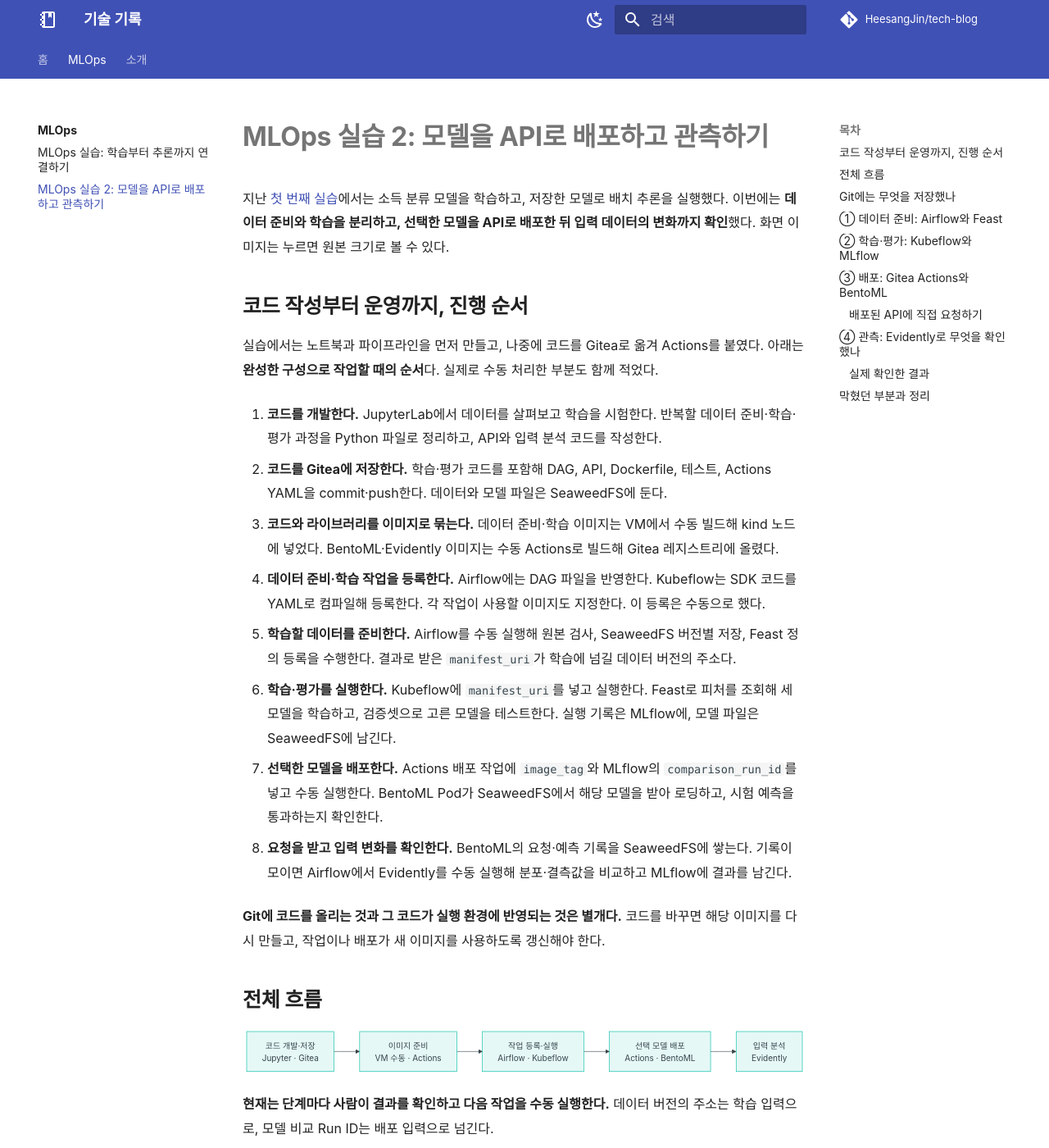
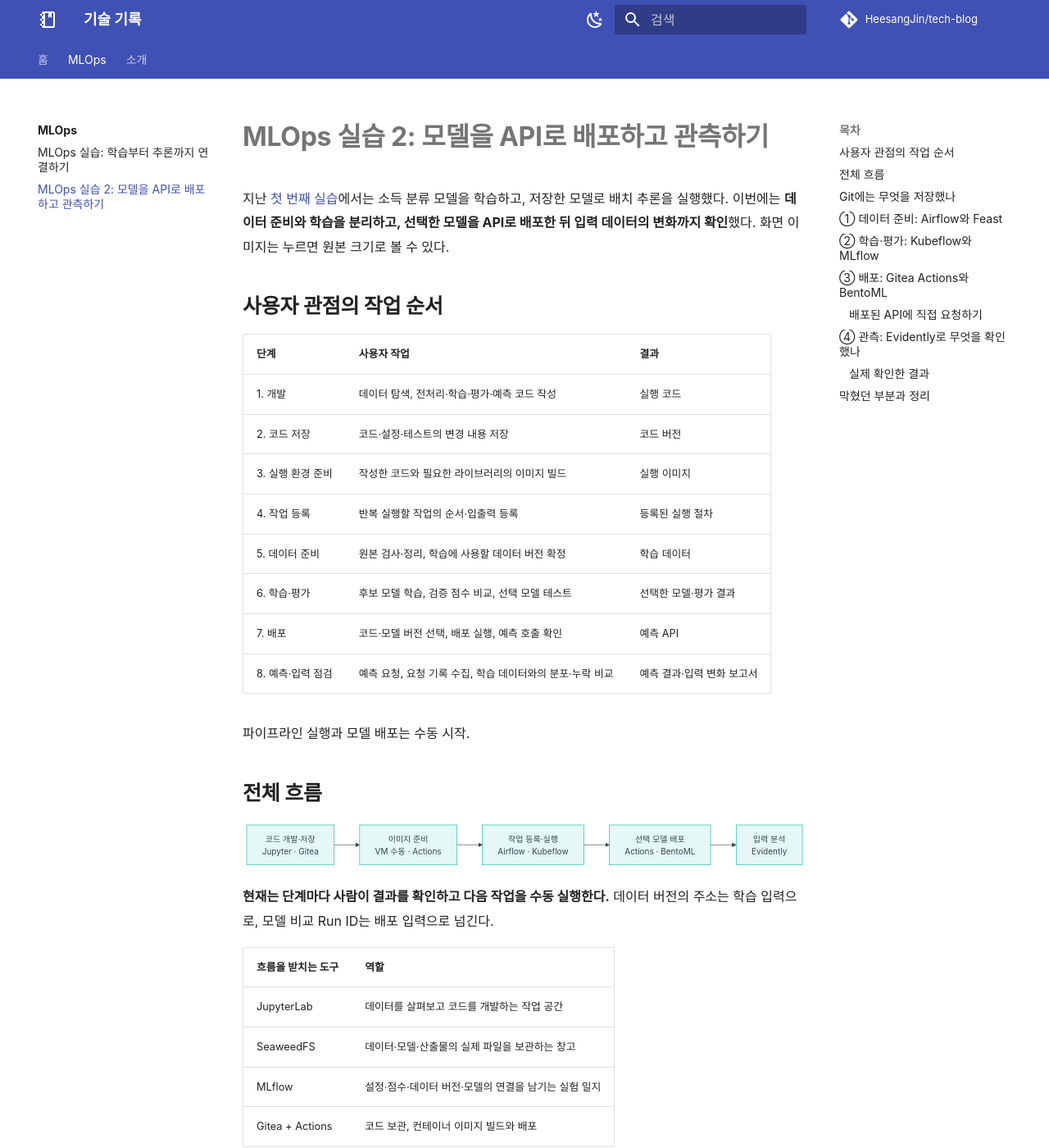
Before and after one commit to HeesangJin/tech-blog, an MkDocs documentation site: the page built from docs/mlops/model-serving-monitoring.md, in a window 1280 px wide and 1400 px high. Shown: the whole window at 82% size. Built offline with MkDocs 1.6.1 and Material for MkDocs 9.7.7, drawn with Linux system fonts in a browser that asks for light colours; comment, search, counter and statistics services are not loaded.

Commit message:
Present user tasks as a concise workflow table

```diff
--- a/docs/mlops/model-serving-monitoring.md
+++ b/docs/mlops/model-serving-monitoring.md
@@ -8,28 +8,20 @@ tags: [MLOps, Airflow, Feast, Kubeflow, MLflow, BentoML, Evidently, Gitea]
 이번에는 **데이터 준비와 학습을 분리하고, 선택한 모델을 API로 배포한 뒤 입력 데이터의 변화까지 확인**했다.
 화면 이미지는 누르면 원본 크기로 볼 수 있다.
 
-## 코드 작성부터 운영까지, 진행 순서
+## 사용자 관점의 작업 순서
 
-실습에서는 노트북과 파이프라인을 먼저 만들고, 나중에 코드를 Gitea로 옮겨 Actions를 붙였다.
-아래는 **완성한 구성으로 작업할 때의 순서**다. 실제로 수동 처리한 부분도 함께 적었다.
+| 단계 | 사용자 작업 | 결과 |
+|---|---|---|
+| 1. 개발 | 데이터 탐색, 전처리·학습·평가·예측 코드 작성 | 실행 코드 |
+| 2. 코드 저장 | 코드·설정·테스트의 변경 내용 저장 | 코드 버전 |
+| 3. 실행 환경 준비 | 작성한 코드와 필요한 라이브러리의 이미지 빌드 | 실행 이미지 |
+| 4. 작업 등록 | 반복 실행할 작업의 순서·입출력 등록 | 등록된 실행 절차 |
+| 5. 데이터 준비 | 원본 검사·정리, 학습에 사용할 데이터 버전 확정 | 학습 데이터 |
+| 6. 학습·평가 | 후보 모델 학습, 검증 점수 비교, 선택 모델 테스트 | 선택한 모델·평가 결과 |
+| 7. 배포 | 코드·모델 버전 선택, 배포 실행, 예측 호출 확인 | 예측 API |
+| 8. 예측·입력 점검 | 예측 요청, 요청 기록 수집, 학습 데이터와의 분포·누락 비교 | 예측 결과·입력 변화 보고서 |
 
-1. **코드를 개발한다.** JupyterLab에서 데이터를 살펴보고 학습을 시험한다. 반복할 데이터 준비·학습·평가 과정을 Python 파일로 정리하고, API와 입력 분석 코드를 작성한다.
-
-2. **코드를 Gitea에 저장한다.** 학습·평가 코드를 포함해 DAG, API, Dockerfile, 테스트, Actions YAML을 commit·push한다. 데이터와 모델 파일은 SeaweedFS에 둔다.
-
-3. **코드와 라이브러리를 이미지로 묶는다.** 데이터 준비·학습 이미지는 VM에서 수동 빌드해 kind 노드에 넣었다. BentoML·Evidently 이미지는 수동 Actions로 빌드해 Gitea 레지스트리에 올렸다.
-
-4. **데이터 준비·학습 작업을 등록한다.** Airflow에는 DAG 파일을 반영한다. Kubeflow는 SDK 코드를 YAML로 컴파일해 등록한다. 각 작업이 사용할 이미지도 지정한다. 이 등록은 수동으로 했다.
-
-5. **학습할 데이터를 준비한다.** Airflow를 수동 실행해 원본 검사, SeaweedFS 버전별 저장, Feast 정의 등록을 수행한다. 결과로 받은 `manifest_uri`가 학습에 넘길 데이터 버전의 주소다.
-
-6. **학습·평가를 실행한다.** Kubeflow에 `manifest_uri`를 넣고 실행한다. Feast로 피처를 조회해 세 모델을 학습하고, 검증셋으로 고른 모델을 테스트한다. 실행 기록은 MLflow에, 모델 파일은 SeaweedFS에 남긴다.
-
-7. **선택한 모델을 배포한다.** Actions 배포 작업에 `image_tag`와 MLflow의 `comparison_run_id`를 넣고 수동 실행한다. BentoML Pod가 SeaweedFS에서 해당 모델을 받아 로딩하고, 시험 예측을 통과하는지 확인한다.
-
-8. **요청을 받고 입력 변화를 확인한다.** BentoML의 요청·예측 기록을 SeaweedFS에 쌓는다. 기록이 모이면 Airflow에서 Evidently를 수동 실행해 분포·결측값을 비교하고 MLflow에 결과를 남긴다.
-
-**Git에 코드를 올리는 것과 그 코드가 실행 환경에 반영되는 것은 별개다.** 코드를 바꾸면 해당 이미지를 다시 만들고, 작업이나 배포가 새 이미지를 사용하도록 갱신해야 한다.
+파이프라인 실행과 모델 배포는 수동 시작.
 
 ## 전체 흐름
 
```
